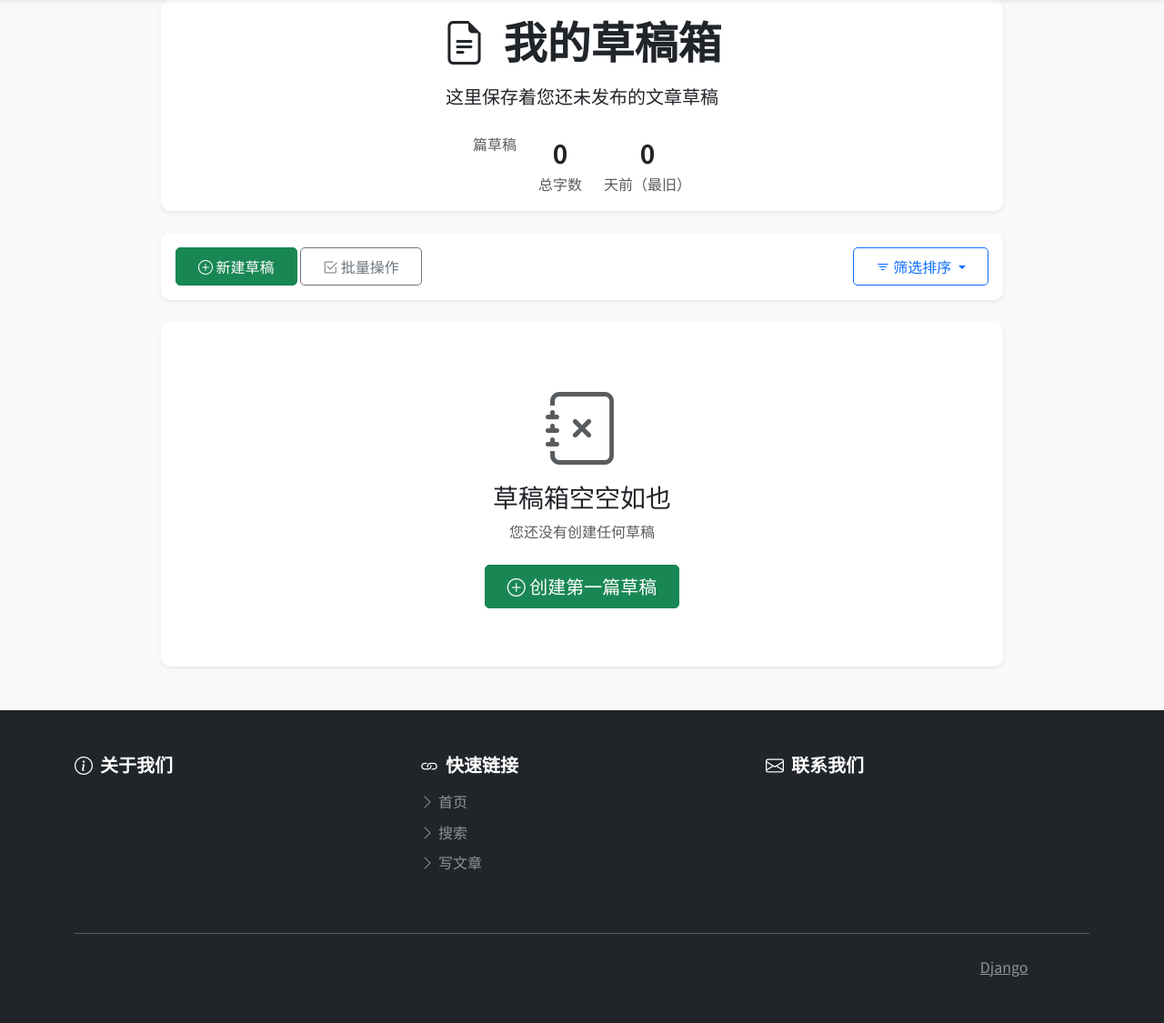
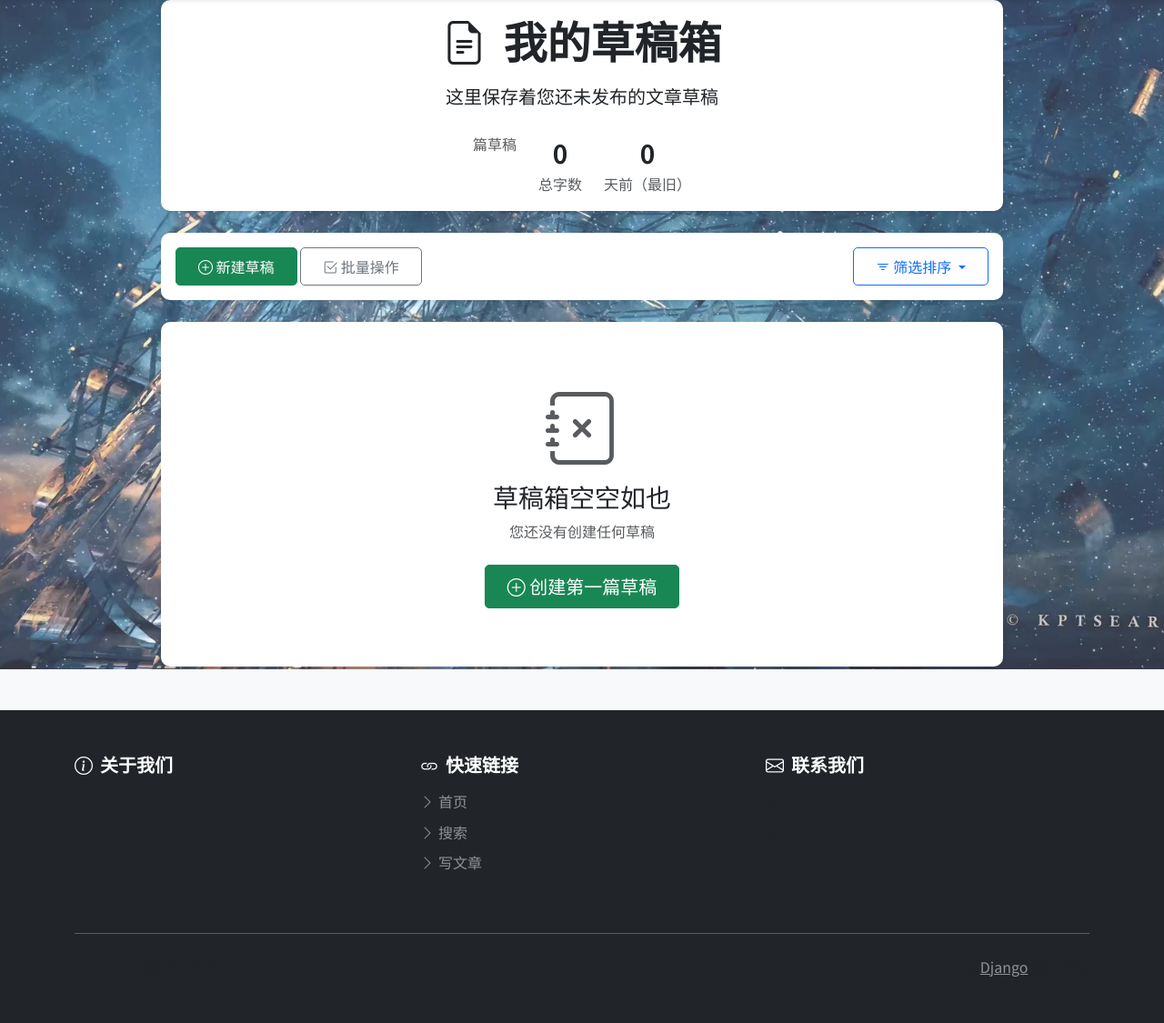
Before and after one commit to PangJiaKuo/Blog, a Django app: page /blog/drafts/ in a window 1280 px wide. Shown: the part 64-1189 px from the top of the page at 91% size. Run offline with Django 4.2, Linux system fonts and the light colour scheme; the visitor is signed in with stand-in values (Sample User, id 1); data that the repository does not hold is empty; parts of the project's set-up code (start-up, migrations or seed data) failed here and were passed over; some libraries are stand-ins or nearby versions.

Commit message:
初步完成，无评论

```diff
--- a/blog/views.py
+++ b/blog/views.py
@@ -428,7 +428,7 @@ class BookmarkListView(LoginRequiredMixin, ListView):
         ).order_by('-created_at')
 
         # 排序处理
-        sort = self.request.GET.get('sort', '-created')
+        sort = self.request.GET.get('sort', '-created_at')
         if sort:
             queryset = queryset.order_by(sort)
 
--- a/static/css/style.css
+++ b/static/css/style.css
@@ -142,3 +142,26 @@ footer .social-icons a:hover {
         font-size: 1.5rem;
     }
 }
+
+html {
+    min-height: 100%;
+    position: relative;
+}
+
+html:before {
+    content: "";
+    position: fixed;
+    top: 0;
+    left: 0;
+    width: 100%;
+    height: 100%;
+    z-index: -1; /* 确保背景在所有内容下方 */
+    /* 修正后的路径（优先用绝对路径） */
+    background-image: url("http://127.0.0.1:8000/static/images/blog/images/32bdbe7b14a12ad6a2b073d858758ebe.jpg");
+    background-repeat: no-repeat;
+    background-position: center;
+    background-size: cover;
+    /* 可选：加背景遮罩，避免文字和背景冲突 */
+    background-color: rgba(255,255,255,0.2);
+    background-blend-mode: overlay;
+}
```
Also changed, not shown: comments/urls.py (added, +18 -0 lines), blog/migrations/0004_auto_20251222_1732.py, comments/migrations/0002_delete_commentlike.py (added), comments/migrations/0003_commentlike.py (added), static/images/blog/images/32bdbe7b14a12ad6a2b073d858758ebe.jpg (added), 8 other files.
